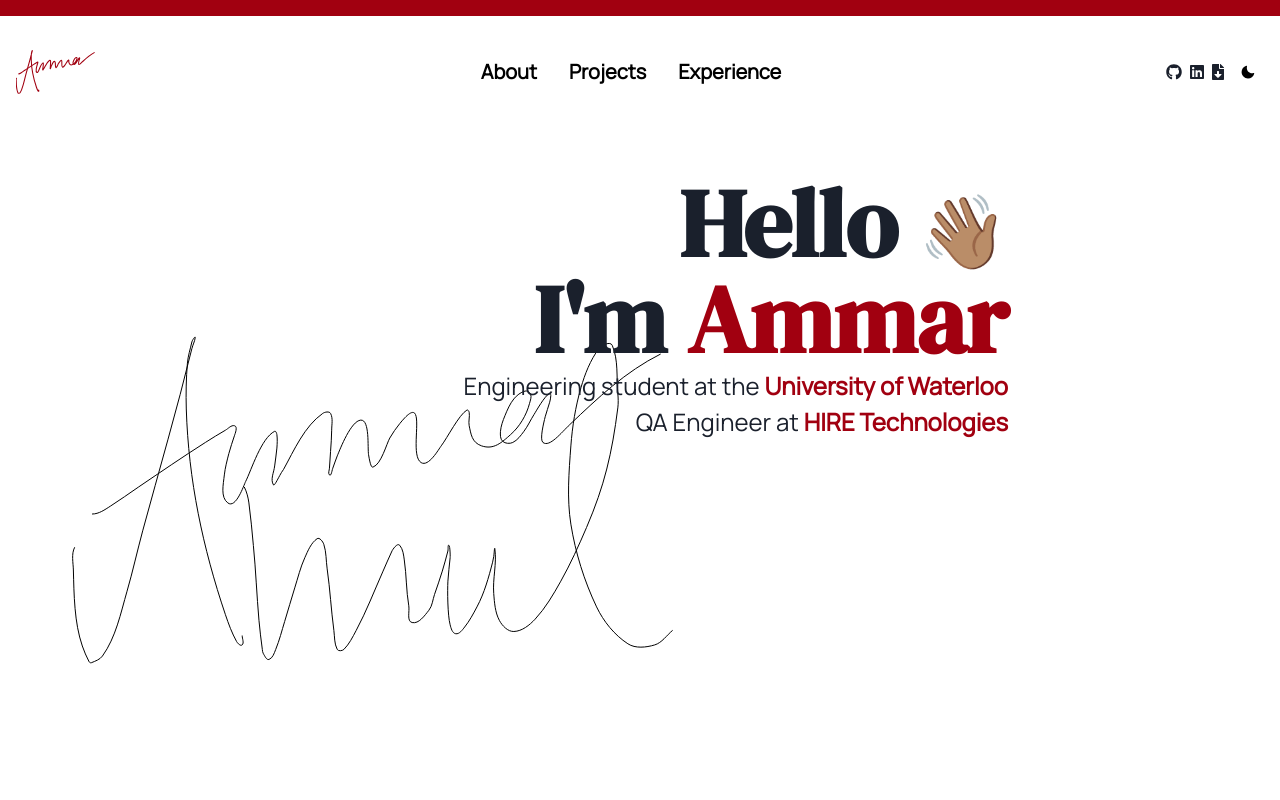
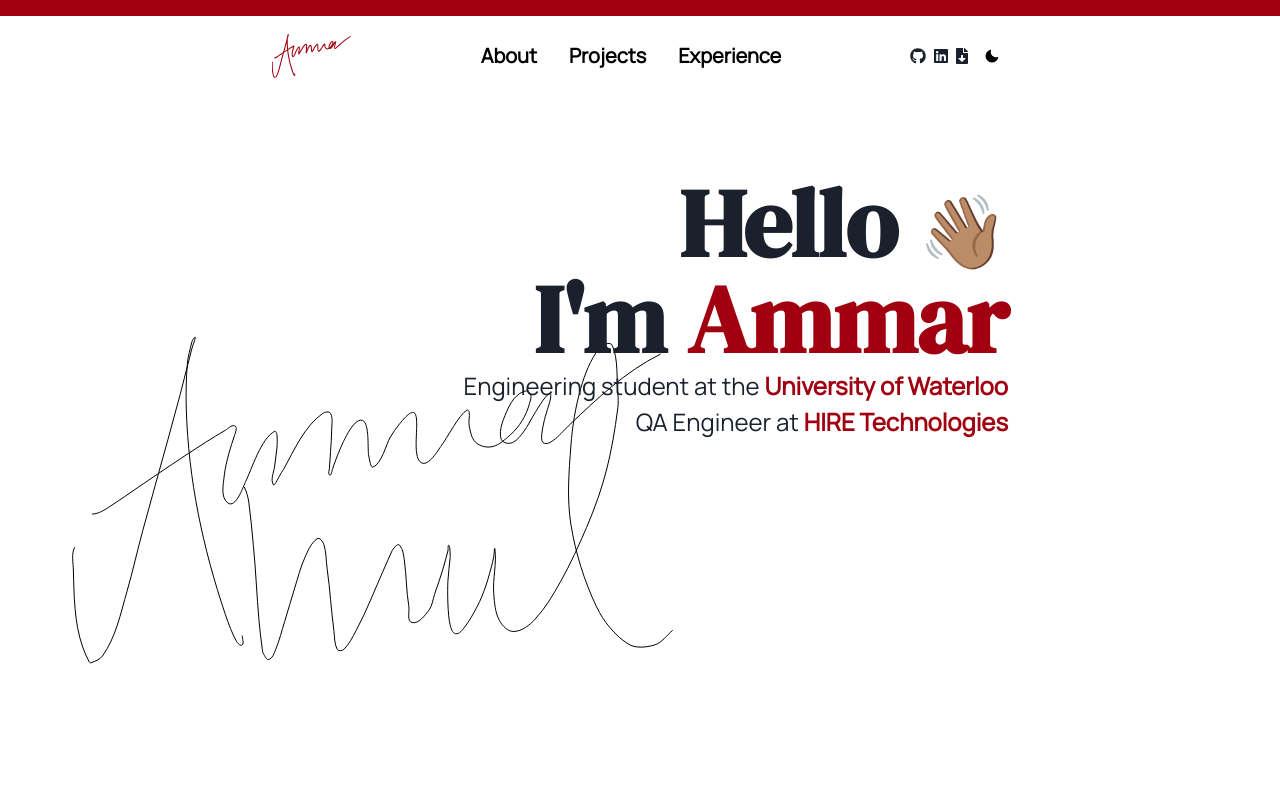
Before and after one commit to ammar-ahmed22/ammarahmedca, a React (Create React App) app in the folder client/: page / in a window 1280 px wide. Shown: the top 800 px of the page. Built offline with nearby package versions, Linux system fonts and the light colour scheme.

Commit message:
size changes to nav bar

```diff
--- a/client/src/components/NavBar.js
+++ b/client/src/components/NavBar.js
@@ -8,7 +8,8 @@ import {
   IconButton,
   useColorMode,
   useColorModeValue,
-  Link
+  Link,
+  Container
 } from "@chakra-ui/react";
 import { MoonIcon, SunIcon } from "@chakra-ui/icons";
 import { FontAwesomeIcon } from "@fortawesome/react-fontawesome"
@@ -30,12 +31,12 @@ const NavBar = () => {
     main: {
       p: 4,
       position: "fixed",
-      w: "100%",
+      w: "container.md",
       bg: useColorModeValue("rgba(255, 255, 255, 0.8)", "rgba(26, 32, 44, 0.8)"),
       top: 0,
+      left: "50%",
+      transform: "translate(-50%, 0)",
       backdropFilter: "saturate(180%) blur(5px)",
-      borderTop: "solid 2vh",
-      borderColor: useColorModeValue("primaryLight", "primaryDark"),
       align: "center",
       justify: "space-between",
       zIndex: 200,
@@ -63,6 +64,8 @@ const NavBar = () => {
   };
 
   return (
+    <>
+    <Box position="fixed" w="100%" h="2vh" bg="primaryLight" top={0} zIndex={500}></Box>
     <Flex as="header" {...styleProps.main}>
       <Box>
         <LogoIcon boxSize={20} />
@@ -91,6 +94,7 @@ const NavBar = () => {
         />
       </Flex>
     </Flex>
+    </>
   );
 };
 
```
